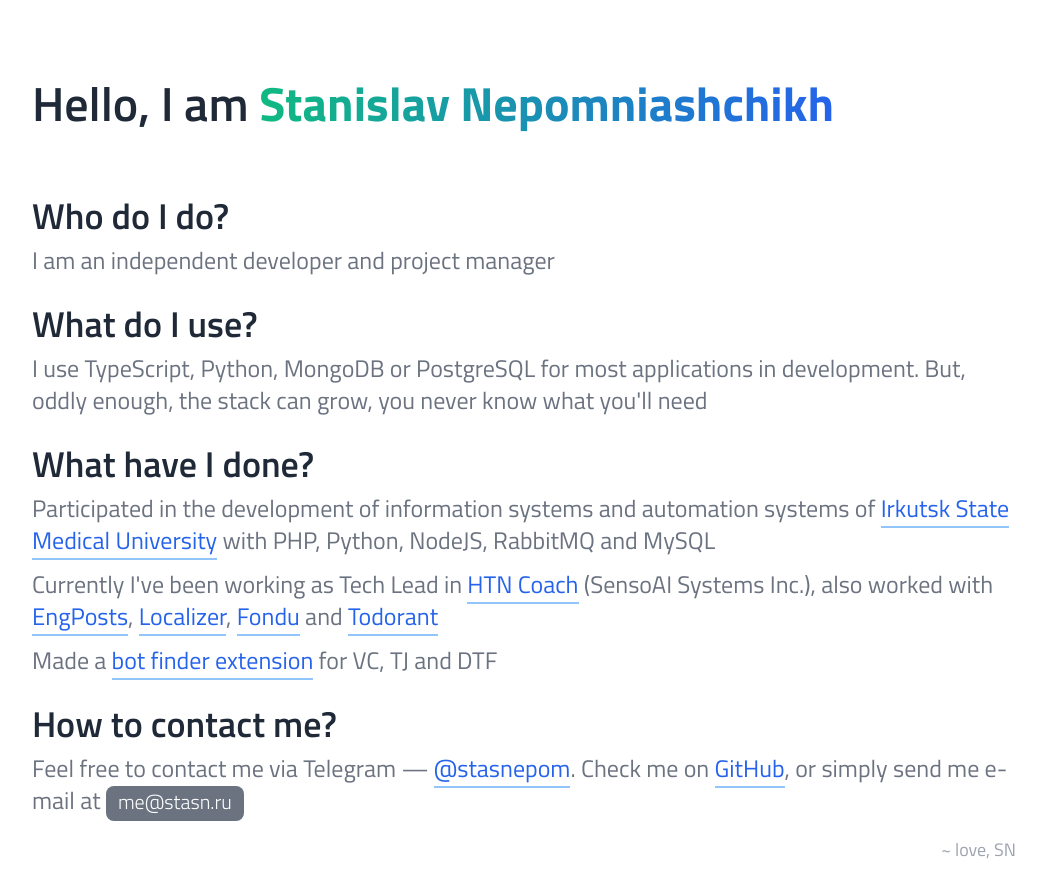
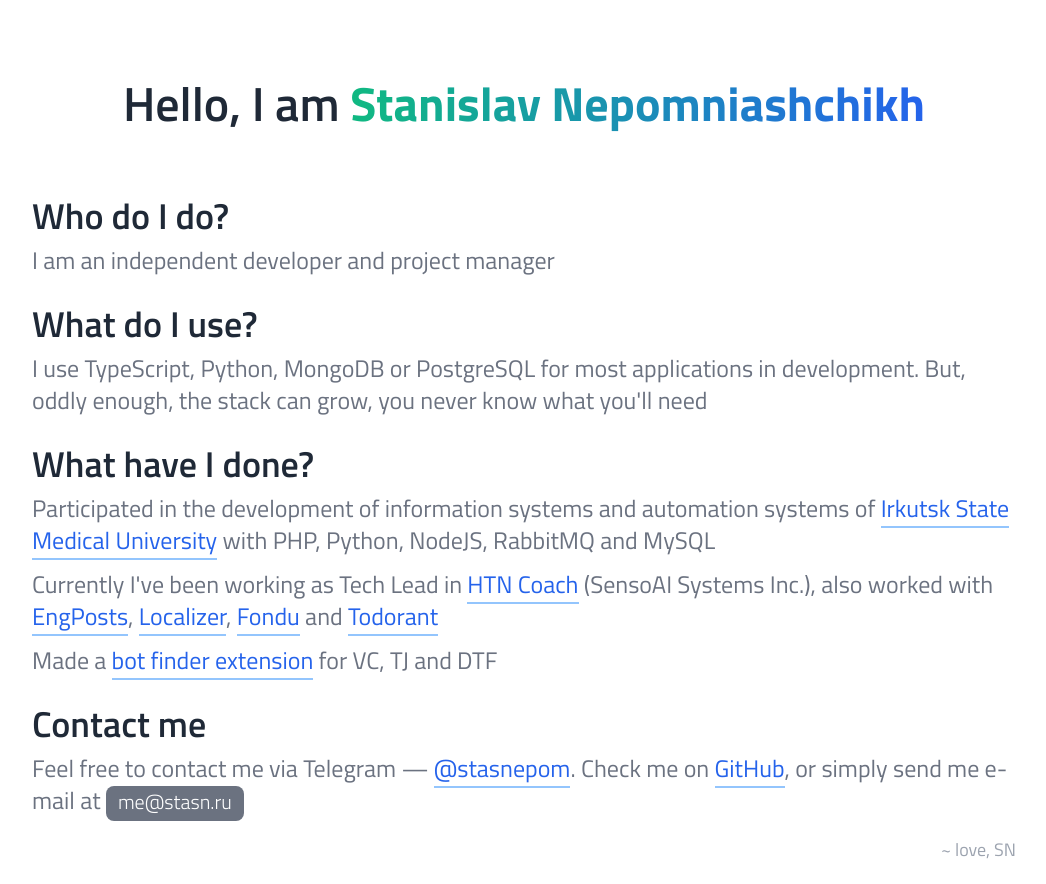
Before and after one commit to stasnepomn/stasn, a Preact app: page / in a window 1280 px wide. Shown: the whole page, without its empty margins (116-1162 px from the left). Built offline with nearby package versions, Linux system fonts and the light colour scheme.

Commit message:
Style update

```diff
--- a/src/app.tsx
+++ b/src/app.tsx
@@ -6,7 +6,7 @@ function App() {
   return (
     <div className='max-w-screen-lg mx-auto p-5 pt-10'>
       <main className='text-2xl text-gray-500'>
-        <h1 className='text-5xl py-10 break-words text-gray-800 font-semibold'>
+        <h1 className='text-5xl py-10 break-words text-gray-800 font-semibold text-center'>
           Hello, I am <span className='font-bold bg-clip-text text-transparent bg-gradient-to-r from-green-500 to-blue-600'>Stanislav Nepomniashchikh</span>
         </h1>
         <Block title='Who do I do?'>
@@ -27,7 +27,7 @@ function App() {
           </Subblock>
         </Block>
 
-        <Block title='How to contact me?'>
+        <Block title='Contact me'>
           Feel free to contact me via Telegram — <Link to='https://t.me/stasnepom'>@stasnepom</Link>. Check me on <Link to='https://github.com/stasnepomn'>GitHub</Link>, or simply send me e-mail at <span className='px-3 pb-1 bg-gray-500 font-light text-white rounded-lg text-xl'>me@stasn.ru</span>
         </Block>
       </main>
```
